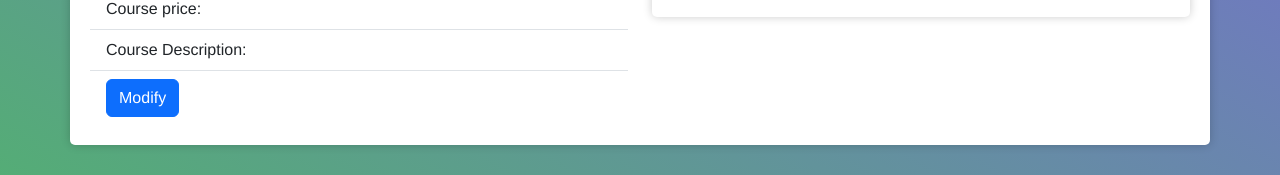
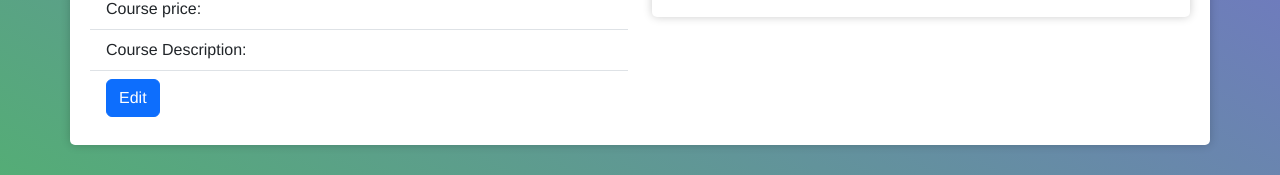
Before and after one commit to metaknightccc/MoHa, a React (Create React App) app in the folder react-app/: page /coursedes in a window 1280 px wide. Shown: the part 336-511 px from the top of the page. Built offline with nearby package versions, Linux system fonts and the light colour scheme.

Commit message:
feat: 'enroll' button added for coursedescription -- Michael

```diff
--- a/react-app/src/CourseDescription.js
+++ b/react-app/src/CourseDescription.js
@@ -17,7 +17,7 @@ const CourseDescription = ({ data }) => {
         course_price: '',
         course_description: '',
     });
-
+    const [isStudent, setIsStudent] = useState();
 
     const fetchInfo = async () => {
         try {
@@ -31,6 +31,9 @@ const CourseDescription = ({ data }) => {
                 course_price: response.data.price,
                 course_description: response.data.description,
             });
+            setIsStudent(response.data.user_type==='student');
+            console.log(isStudent);
+            console.log(response.data.user_type);
         }
         catch (error) {
             console.error('Error fetching user info:', error);
@@ -46,6 +49,11 @@ const CourseDescription = ({ data }) => {
         navigate(`/modcourse`, {state: { formData: formData  }});
         //navigate(`/modcourse/${formData.course_id}`); // Redirect to ModCoursePage with the course ID
     };
+    // useEffect(() => {
+    //     if (location.state && location.state.isStudent !== null) {
+    //       setIsStudent(location.state.isStudent);
+    //     }
+    //   }, [location]);
 
     return (
         <Container className="courseDes">
@@ -66,11 +74,24 @@ const CourseDescription = ({ data }) => {
                         <ListGroup.Item>Course type: {formData.course_type}</ListGroup.Item>
                         <ListGroup.Item>Course price: {formData.course_price}</ListGroup.Item>
                         <ListGroup.Item>Course Description: {formData.course_description}</ListGroup.Item>
-                        <ListGroup.Item>
+
+                        {/* <ListGroup.Item>
                             <Button variant="primary" onClick={handleModify}>
                                 Modify
                             </Button>
+                        </ListGroup.Item> */}
+                        <ListGroup.Item>
+                        {isStudent ? (
+                            <Button variant="primary">
+                                    Enroll
+                            </Button>
+                            ) : (
+                            <Button variant="primary" onClick={handleModify}>
+                                    Edit
+                            </Button>
+                        )}
                         </ListGroup.Item>
+
                     </ListGroup>
                 </Col>
                 <Col lg={6}>
```
Also changed, not shown: 2 other files (tests, documents, lock files or other folders).
